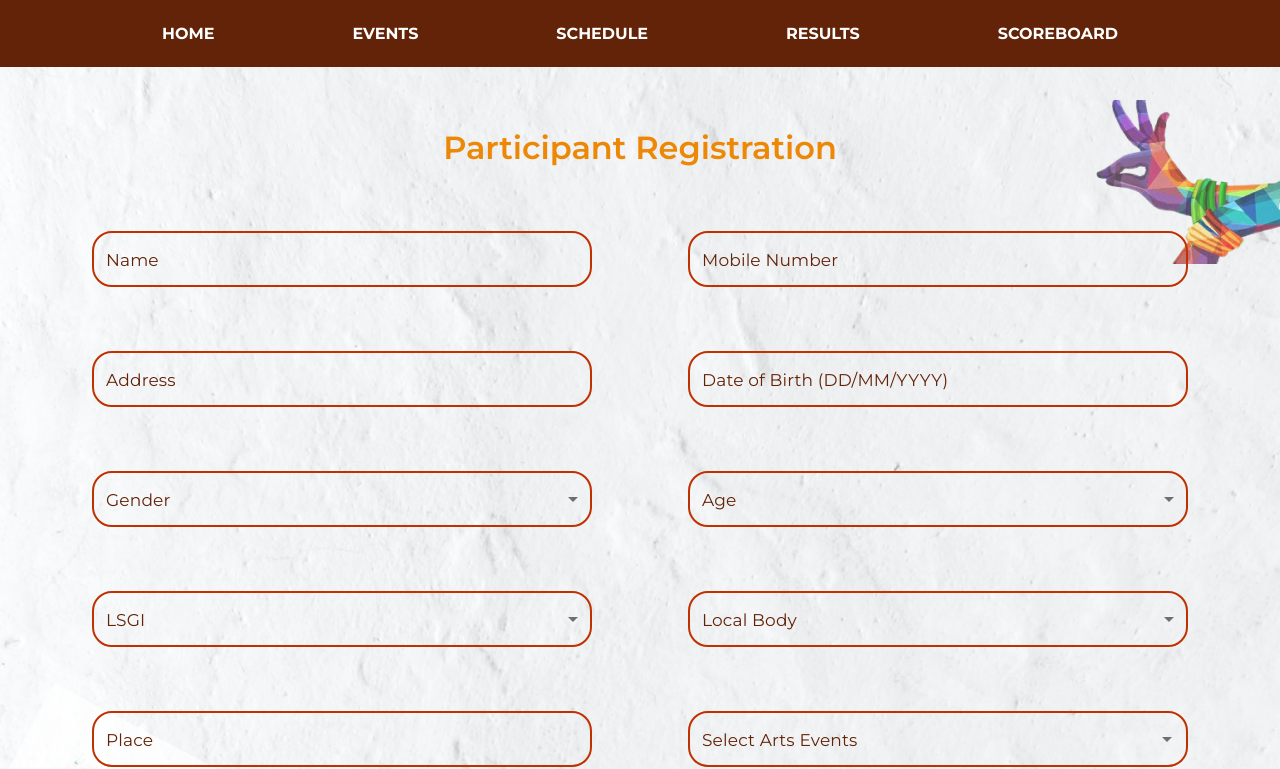
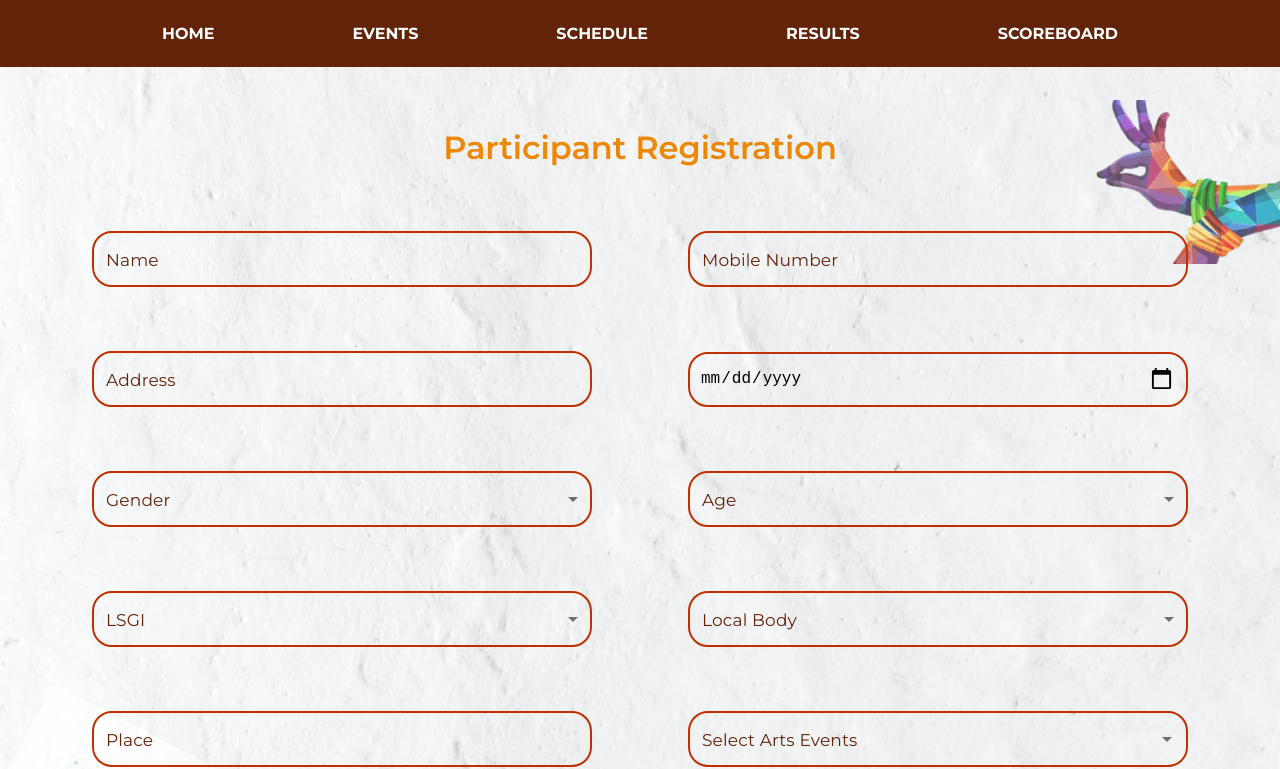
Before and after one commit to Techlance-io/keralolsavam-frontend, a Next.js app: page /registerParticipant in a window 1280 px wide. Shown: the top 769 px of the page. Built offline with nearby package versions, Linux system fonts and the light colour scheme.

Commit message:
added  verification

```diff
--- a/src/pages/registerParticipant.js
+++ b/src/pages/registerParticipant.js
@@ -130,6 +130,11 @@ function RegisterParticipant() {
     sportsEvents,
   };
   async function handleSubmit() {
+    if (name && address && place && lsgi && localbody && sex) {
+      console.log("date", typeof(date))
+      let expr = ""
+      // check regex match :
+     if(phone.match(/^(\+91[\-\s]?)?[0]?(91)?[789]\d{9}$/)){
     await axios
       .post(`${process.env.NEXT_PUBLIC_API_URL}/auth/signup`, user)
       .then((res) => {
@@ -139,6 +144,14 @@ function RegisterParticipant() {
       .catch((err) => {
         console.log(err);
       });
+    }
+    else {
+      alert("Please enter a valid Indian phone number")
+    }
+    }
+    else {
+     alert('Please enter all the details')
+    }
   }
   return (
     <>
@@ -214,23 +227,19 @@ function RegisterParticipant() {
               />
             </ThemeProvider>
             <ThemeProvider theme={theme}>
-              <TextField
+              <input
+                type = "date"
                 value={date}
                 onChange={(e) => {
                   setDate(e.target.value);
                 }}
-                InputLabelProps={{
-                  style: {
-                    fontWeight: "400",
-                    fontFamily: "Montserrat",
-                    fontSize: "17px",
-                    lineHeight: "26px",
-                    color: " #622308",
-                  },
-                }}
-                id="outlined-basic"
-                className={`${theme.root} ${styles.textfield}`}
-                label="Date of Birth (DD/MM/YYYY)"
+
+                pattern="\d{4}-\d{2}-\d{2}"
+                name="order_date"
+                label="Order Date"
+                id="order_date"
+                className={styles.input_date}
+                placeholder="Date of Birth (DD/MM/YYYY)"
                 variant="outlined"
               />
             </ThemeProvider>
@@ -461,11 +470,9 @@ function RegisterParticipant() {
         <div
           className={styles.register_btn}
           onClick={() => {
-            if (name && address && place && lsgi && localbody && sex) {
+
               handleSubmit();
-            } else {
-              alert("Please fill all the details...");
-            }
+
           }}
         >
           Register{" "}
--- a/src/styles/RegisterParticipant.module.css
+++ b/src/styles/RegisterParticipant.module.css
@@ -79,12 +79,32 @@
   right: 0;
   position: absolute;
 }
+
+
+.input_date {
+  width:500px;
+  background: none;
+  border-radius: 20px;
+  border: 2px solid #BF3100;
+  height: 55px;
+  padding: 10px;
+  font-size: 16px;
+  outline: none;
+}
+.input_date::-webkit-calendar-picker-indicator {
+  width: 25px;
+  height: 25px;
+}
+
 @media (max-width:768px) {
   .content
   {
     row-gap: 2rem;
   }
   .textfield{
+    width: 85vw;
+  }
+  .input_date{
     width: 85vw;
   }
   .image_left
```
